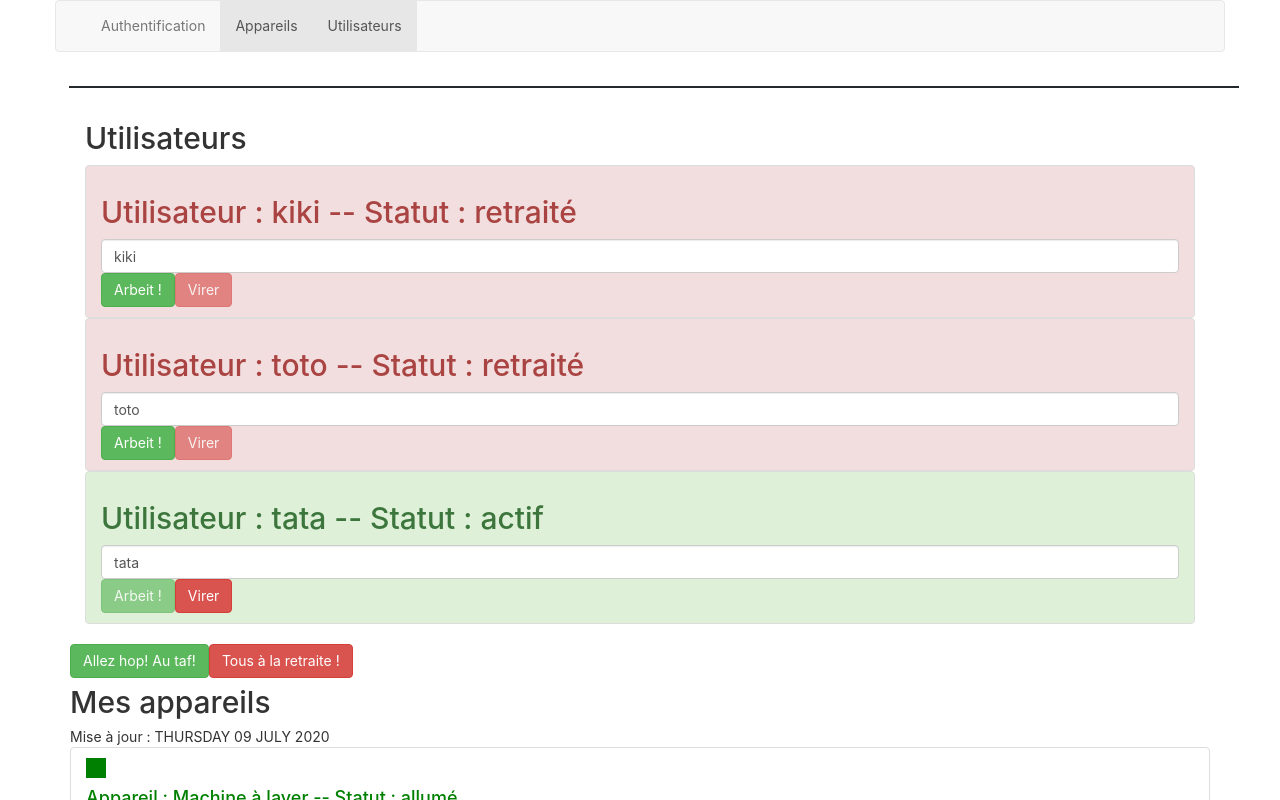
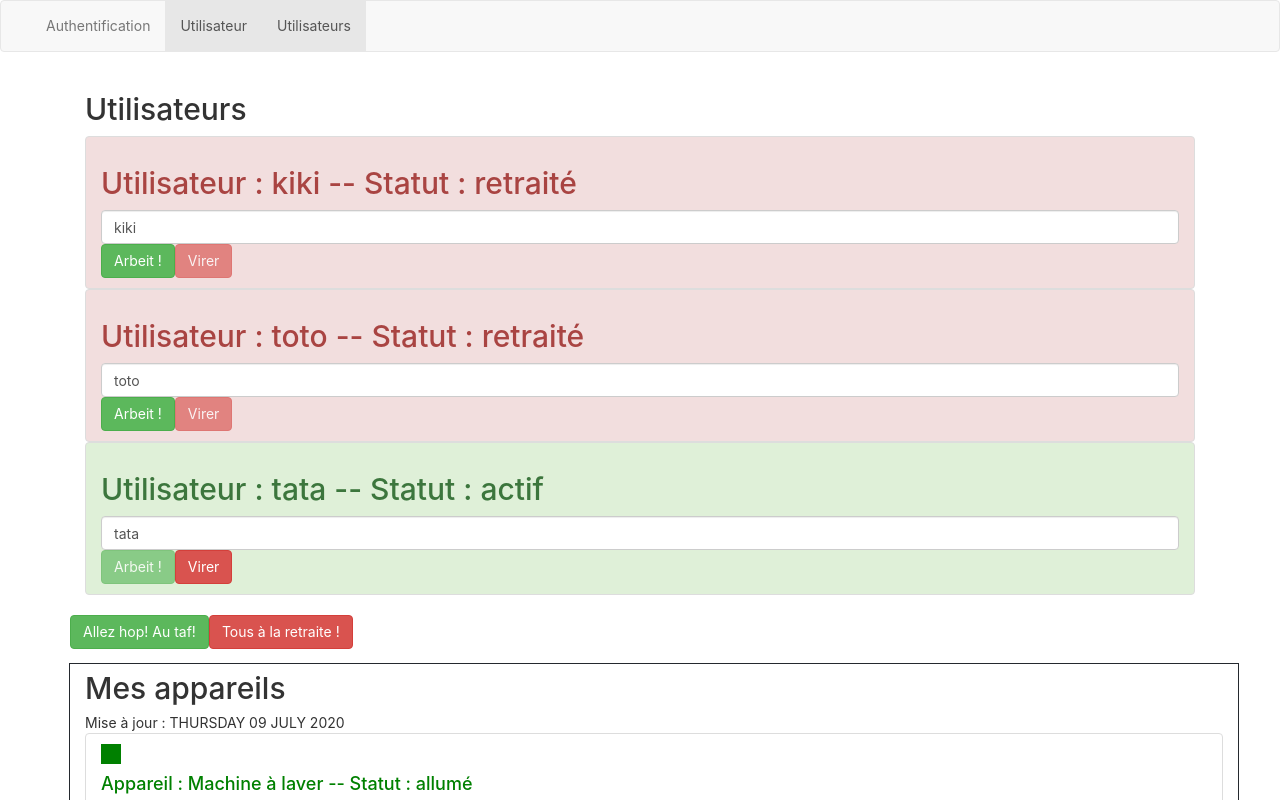
Before and after one commit to khrisys/angularOc, an Angular app: page / in a window 1280 px wide. Shown: the top 800 px of the page. Built offline with nearby package versions, Linux system fonts and the light colour scheme.

Commit message:
Changement de place de l'integration de la barre de menu dans le code html
Signed-off-by: Christian Drochon <khrisys@protonmail.com>

```diff
--- a/src/app/app.component.html
+++ b/src/app/app.component.html
@@ -1,29 +1,36 @@
-<div class="container">
-  <div class="row">
+<!--Barre de navigation-->
 <nav class="navbar navbar-default">
   <div class="container-fluid">
     <div class="navbar-collapse">
       <ul class="nav navbar-nav">
         <li><a href="#">Authentification</a></li>
-            <li class="active"><a href="#">Appareils</a></li>
+        <li class="active"><a href="#">Utilisateur</a></li>
         <li class="active"><a href="#">Utilisateurs</a></li>
       </ul>
     </div>
   </div>
 </nav>
+
+
+<div class="container">
+  <div class="row">
+
     <!--    Ajout du composant User. Pour utiliser le routing, on utilise pas le nom du composant car le routing est defini, on appelle
     simplement la balise 'router-outlet-->
-    <div class="col-xs-12"
-         style="border: #24292e solid thin; margin: 1em">
+    <div class="col-xs-12">
       <router-outlet></router-outlet>
     </div>
-    <!--    Ajout du composant user-view avec une baliser, en lieu te place du code ecrit en dur, désormais deporté dans le composant
-    user-view-->
+    <!--    Ajout du composant user-view avec la balise router-outlet. Cette balise  va respetcer le routing declaré dans le composant
+    principal-->
     <div class="col-xs-12">
       <router-outlet></router-outlet>
     </div>
 
-    <div class="col-xs-12">
+    <!--    Code en dur des "Appareils" laissés pour avoir une reference des premiers pas dans Angular du cours OC. ce code fait
+    reference au composant ""appareil" et j'ai qu'à regarder le lien entre ce code et le composant appreil pour voir l'interpolation, le
+    property binding , two way bindung, etc.. -->
+    <div class="col-xs-12"
+         style="border: #24292e solid thin; margin: 1em">
       <h2>Mes appareils</h2>
       <p>Mise à jour : {{lastUpdate  | async | date: 'EEEE dd  MMMM yyyy' | uppercase}}</p>
       <ul class="list-group">
```
Lines whose indentation alone changed are shown as unchanged.
